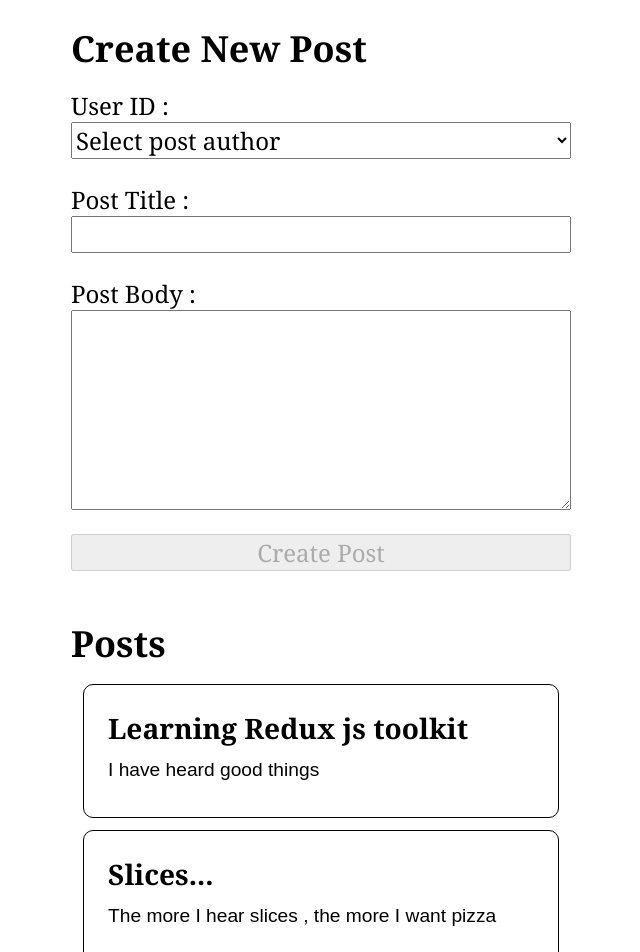
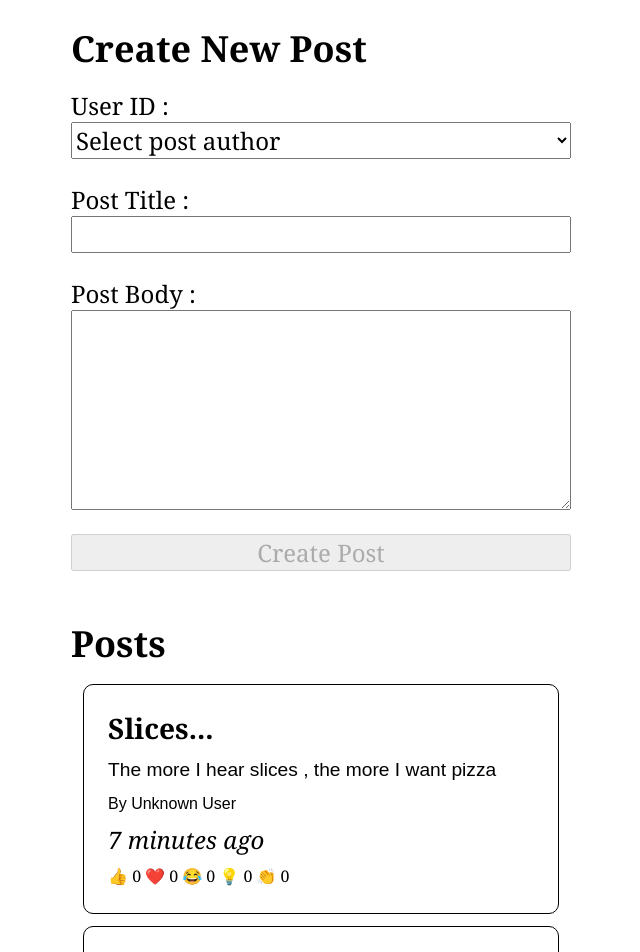
Before and after one commit to Cassiopea2103/reduxjs, a React (Vite) app: page / in a window 1280 px wide. Shown: the top 952 px of the page, without its empty margins (319-959 px from the left). Built offline with nearby package versions, Linux system fonts and the light colour scheme.

Commit message:
Post reactions / created date and author added

```diff
--- a/package.json
+++ b/package.json
@@ -11,6 +11,7 @@
   },
   "dependencies": {
     "@reduxjs/toolkit": "^2.2.7",
+    "date-fns": "^3.6.0",
     "react": "^18.3.1",
     "react-dom": "^18.3.1",
     "react-redux": "^9.1.2"
--- /dev/null
+++ b/src/features/posts/PostAuthor.jsx
@@ -0,0 +1,18 @@
+import { useSelector } from "react-redux";
+import { selectAllUsers } from "../users/usersSlice";
+
+const PostAuthor = ( { userId }) => {
+
+    // users data :
+    const users = useSelector ( selectAllUsers ) ;
+
+    // get the given post id author :
+    const postAuthor = users.find ( user => user.id == userId ) ;
+
+    return (
+        <span>By { postAuthor ? postAuthor.name : "Unknown User" }</span>
+    )
+}
+
+
+export default PostAuthor ;
--- /dev/null
+++ b/src/features/posts/PostCreationTime.jsx
@@ -0,0 +1,16 @@
+import { parseISO , formatDistanceToNow  } from 'date-fns' ;
+
+const PostCreationTime = ( { postDate } ) => {
+
+    let timeAgo = '' ;
+
+    if ( postDate ) {
+        timeAgo = formatDistanceToNow ( parseISO ( postDate ) ) ;
+    }
+
+    return  <span title='timestamp'>
+                <i> { timeAgo } ago</i>
+            </span>
+}
+
+export default PostCreationTime ;
--- a/src/features/posts/PostsList.jsx
+++ b/src/features/posts/PostsList.jsx
@@ -1,12 +1,15 @@
 import { useSelector } from 'react-redux' ;
 import { selectAllPosts } from './postsSlice' ;
+
+import PostAuthor from './PostAuthor';
+import ReactionButtons from './ReactionButtons' ;
+import PostCreationTime from './PostCreationTime';
 
 
 const PostsList = () => {
 
     //  retrieve posts initial state data from store :
-    const postsData = useSelector ( selectAllPosts ) ;
-    console.log ( postsData ) ;
+    const postsData = useSelector ( selectAllPosts ).slice ().sort ( ( a , b ) => b.date.localeCompare ( a.date )) ;
 
     // rendered posts component  :
     const renderedPosts = postsData.map (
@@ -14,7 +17,12 @@ const PostsList = () => {
             return (
                 <article key = { post.id } >
                     <h3> { post.title } </h3>
-                    <p> { post.body } </p>
+                    <p> { post.body.substring ( 0 , 100 ) } </p>
+                    <p className='postCredit'>
+                        <PostAuthor userId = { post.userId } />
+                    </p>
+                    <PostCreationTime postDate = { post.date } />
+                    <ReactionButtons post = { post } />
                 </article>
             )
         }
--- /dev/null
+++ b/src/features/posts/ReactionButtons.jsx
@@ -0,0 +1,39 @@
+import { useDispatch } from 'react-redux' ;
+import { addReaction } from './postsSlice';
+
+const ReactionButtons = ( { post } ) => {
+
+    const dispatch = useDispatch () ;
+
+    // reaction item :
+    const reaction ={
+                        like : '👍' ,
+                        love : '❤️' ,
+                        funny : '😂' ,
+                        insightful : '💡',
+                        congrats : '👏'
+                    }
+
+
+    return (
+        <div>
+            {
+                Object.entries ( reaction ).map ( ( [ reactionName , reactionEmoji ] ) => {
+                    return (
+                        <button
+                            key = { reactionName }
+                            type='button'
+                            className='reactionButton'
+                            onClick = { () => dispatch ( addReaction ( { postId : post.id , reactionName : reactionName } ) ) }
+                        >
+                            { reactionEmoji } { post.reactions[ reactionName ]}
+                        </button>
+                    )
+                })
+            }
+        </div>
+    )
+}
+
+
+export default ReactionButtons ;
--- a/src/features/posts/postsSlice.js
+++ b/src/features/posts/postsSlice.js
@@ -1,16 +1,32 @@
 import { createSlice , nanoid } from '@reduxjs/toolkit' ;
-
+import { sub } from 'date-fns' ;
 
 const initialState = [
     {
         id : 1 ,
         title : "Learning Redux js toolkit" ,
-        body : "I have heard good things"
+        body : "I have heard good things" ,
+        date : sub ( new Date () , { minutes : 13 } ).toISOString () ,
+        reactions : {
+                        like : 0 ,
+                        love : 0 ,
+                        funny : 0 ,
+                        insightful : 0,
+                        congrats : 0
+                    }
     } ,
     {
         id : 2 ,
         title : "Slices..." ,
-        body : "The more I hear slices , the more I want pizza"
+        body : "The more I hear slices , the more I want pizza" ,
+        date : sub ( new Date () , { minutes : 7 } ).toISOString () ,
+        reactions : {
+                        like : 0,
+                        love : 0 ,
+                        funny : 0 ,
+                        insightful : 0,
+                        congrats : 0
+                    }
     }
 ]
 
@@ -29,7 +45,15 @@ const postsSlice = createSlice (
                             id : nanoid () ,
                             userId ,
                             title ,
-                            body
+                            body ,
+                            date : new Date ().toISOString () ,
+                            reactions : {
+                                like : 0 ,
+                                love : 0 ,
+                                funny : 0 ,
+                                insightful : 0,
+                                congrats : 0
+                            }
                         }
                     }
                 } ,
@@ -39,7 +63,18 @@ const postsSlice = createSlice (
                 }
             } ,
 
+            addReaction ( state , action ) {
+                // retrieve postId and reaction  from payload :
+                const { postId , reactionName } = action.payload ;
 
+                // find the given id post :
+                const foundPost = state.find ( post => post.id == postId ) ;
+
+                // update found post reaction count :
+                if ( foundPost ) {
+                    foundPost.reactions [ reactionName ]++ ;
+                }
+            }
         }
     }
 )
@@ -48,7 +83,7 @@ const postsSlice = createSlice (
 export const  selectAllPosts = state => state.posts ;
 
 // export reducer actions :
-export const { addPost } = postsSlice.actions
+export const { addPost , addReaction } = postsSlice.actions
 
 //  export the posts slice reducer :
 export default postsSlice.reducer ;
```
Also changed, not shown: 1 other file (tests, documents, lock files or other folders).
